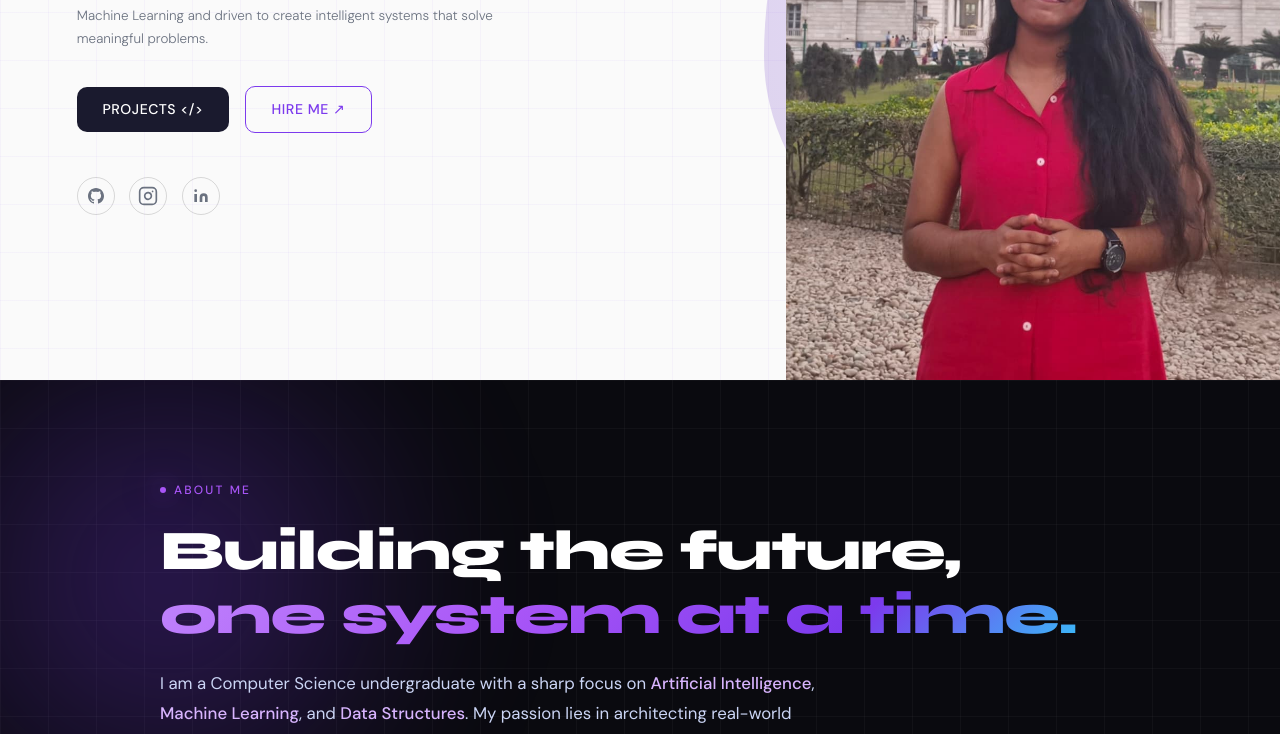
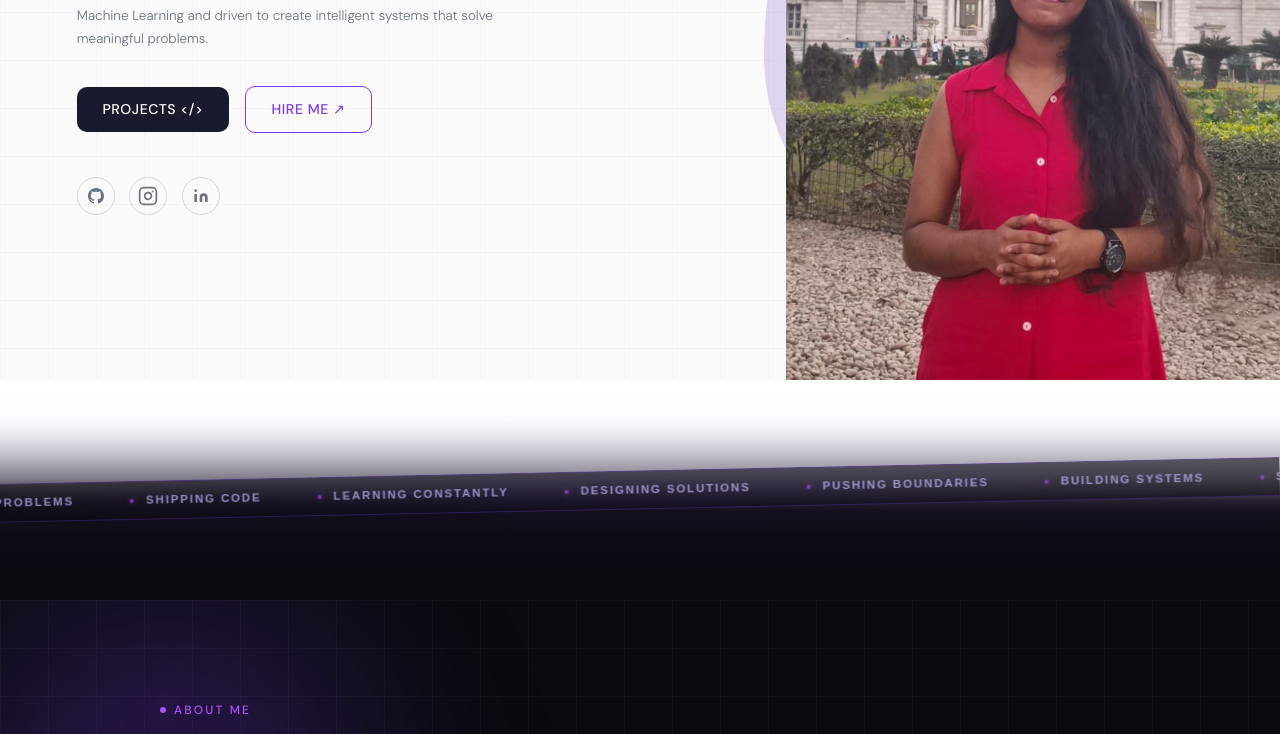
Before and after one commit to AnweshaBhadury/anwesha-portfolio, a Next.js app: page / in a window 1280 px wide. Shown: the part 420-1154 px from the top of the page. Built offline with nearby package versions, Linux system fonts and the light colour scheme.

Commit message:
Added Transition Marquee

```diff
--- a/app/page.tsx
+++ b/app/page.tsx
@@ -3,12 +3,14 @@ import Hero from "@/src/components/sections/Home/HomeHero"
 import Project from "@/src/components/sections/Home/ProjectSection"
 import Footer from "@/src/components/shared/footer"
 import About from "@/src/components/sections/Home/About"
+import TransitionSection from "@/src/components/sections/Home/TransitionSection.jsx"
 
 export default function Page() {
   return (
     <>
       <Navbar />
       <Hero />
+      <TransitionSection/>
       <About/>
       <Project/>
       <Footer/>
--- /dev/null
+++ b/src/components/sections/Home/TransitionSection.jsx.jsx
@@ -0,0 +1,49 @@
+"use client";
+
+import styles from "./TransitionSection.module.css";
+
+const MARQUEE_TEXT = [
+  "Building Systems",
+  "Solving Problems",
+  "Shipping Code",
+  "Learning Constantly",
+  "Designing Solutions",
+  "Pushing Boundaries",
+];
+
+export default function TransitionSection() {
+  const items = [...MARQUEE_TEXT, ...MARQUEE_TEXT];
+
+  return (
+    <div className={styles.transition}>
+      {/* Top fade — white → transparent */}
+      <div className={styles.fadeTop} />
+
+      {/* Marquee strip */}
+      <div className={styles.marqueeWrapper} aria-hidden="true">
+        <div className={styles.marqueeGlow} />
+        <div className={styles.marqueeTrack}>
+          <div className={styles.marqueeInner}>
+            {items.map((text, i) => (
+              <span key={i} className={styles.marqueeItem}>
+                <span className={styles.marqueeDot} />
+                {text}
+              </span>
+            ))}
+          </div>
+          <div className={styles.marqueeInner} aria-hidden="true">
+            {items.map((text, i) => (
+              <span key={i} className={styles.marqueeItem}>
+                <span className={styles.marqueeDot} />
+                {text}
+              </span>
+            ))}
+          </div>
+        </div>
+      </div>
+
+      {/* Bottom fade — transparent → dark */}
+      <div className={styles.fadeBottom} />
+    </div>
+  );
+}
--- /dev/null
+++ b/src/components/sections/Home/TransitionSection.module.css
@@ -0,0 +1,178 @@
+/* ============================================================
+   TransitionSection.module.css
+   Smooth white → dark gradient bridge with scrolling marquee
+   ============================================================ */
+
+/* ── Outer wrapper ── */
+.transition {
+  position: relative;
+  width: 100%;
+  /* Tall enough to feel like a real transition, not a sliver */
+  height: 220px;
+  overflow: hidden;
+  /* Base fill sits mid-gradient */
+  background: linear-gradient(
+    180deg,
+    #ffffff 0%,
+    #f3f0ff 18%,
+    #1a1025 55%,
+    #0a0a0f 100%
+  );
+  /* Pull it flush — no gap between sections */
+  margin: 0;
+  padding: 0;
+}
+
+/* ── Top fade: white hero bleeds down ── */
+.fadeTop {
+  position: absolute;
+  top: 0;
+  left: 0;
+  right: 0;
+  height: 60%;
+  background: linear-gradient(
+    180deg,
+    #ffffff 0%,
+    rgba(255, 255, 255, 0) 100%
+  );
+  z-index: 2;
+  pointer-events: none;
+}
+
+/* ── Bottom fade: dark about section bleeds up ── */
+.fadeBottom {
+  position: absolute;
+  bottom: 0;
+  left: 0;
+  right: 0;
+  height: 55%;
+  background: linear-gradient(
+    0deg,
+    #0a0a0f 0%,
+    rgba(10, 10, 15, 0) 100%
+  );
+  z-index: 2;
+  pointer-events: none;
+}
+
+/* ── Marquee wrapper — sits at the mid-point ── */
+.marqueeWrapper {
+  position: absolute;
+  top: 50%;
+  left: 0;
+  right: 0;
+  transform: translateY(-50%);
+  z-index: 3;
+  /* Slight tilt for modern flair */
+  rotate: -1.2deg;
+  /* Clip the rotated overflow */
+  overflow: hidden;
+}
+
+/* Subtle glow behind the marquee strip */
+.marqueeGlow {
+  position: absolute;
+  inset: -12px 0;
+  background: radial-gradient(
+    ellipse 80% 100% at 50% 50%,
+    rgba(124, 58, 237, 0.18) 0%,
+    transparent 70%
+  );
+  pointer-events: none;
+  z-index: 0;
+  filter: blur(8px);
+}
+
+/* The scrolling track */
+.marqueeTrack {
+  display: flex;
+  width: max-content;
+  border-top: 1px solid rgba(124, 58, 237, 0.3);
+  border-bottom: 1px solid rgba(124, 58, 237, 0.3);
+  background: rgba(10, 10, 15, 0.55);
+  backdrop-filter: blur(4px);
+  padding: 10px 0;
+  position: relative;
+  z-index: 1;
+}
+
+/* Each duplicated row scrolls in sync — seamless loop */
+.marqueeInner {
+  display: flex;
+  align-items: center;
+  gap: 0;
+  flex-shrink: 0;
+  animation: marqueeScroll 28s linear infinite;
+  will-change: transform;
+}
+
+.marqueeInner:nth-child(2) {
+  animation-delay: -14s;
+}
+
+@keyframes marqueeScroll {
+  from { transform: translateX(0); }
+  to   { transform: translateX(-50%); }
+}
+
+/* Individual text items */
+.marqueeItem {
+  display: inline-flex;
+  align-items: center;
+  gap: 12px;
+  padding: 0 28px;
+  font-size: 0.72rem;
+  font-weight: 600;
+  letter-spacing: 0.16em;
+  text-transform: uppercase;
+  color: rgba(196, 181, 253, 0.75);
+  white-space: nowrap;
+  transition: color 0.2s;
+}
+
+/* Separator dot */
+.marqueeDot {
+  display: inline-block;
+  width: 4px;
+  height: 4px;
+  border-radius: 50%;
+  background: rgba(168, 85, 247, 0.6);
+  flex-shrink: 0;
+  box-shadow: 0 0 6px rgba(168, 85, 247, 0.5);
+}
+
+/* ── Responsive ── */
+@media (max-width: 640px) {
+  .transition {
+    height: 180px;
+  }
+
+  .marqueeWrapper {
+    rotate: -1deg;
+  }
+
+  .marqueeInner {
+    animation-duration: 20s;
+  }
+
+  .marqueeInner:nth-child(2) {
+    animation-delay: -10s;
+  }
+
+  .marqueeItem {
+    font-size: 0.65rem;
+    padding: 0 20px;
+    letter-spacing: 0.12em;
+  }
+}
+
+/* Respect reduced motion */
+@media (prefers-reduced-motion: reduce) {
+  .marqueeInner {
+    animation: none;
+  }
+  .marqueeTrack {
+    justify-content: center;
+    width: 100%;
+  }
+}
```
